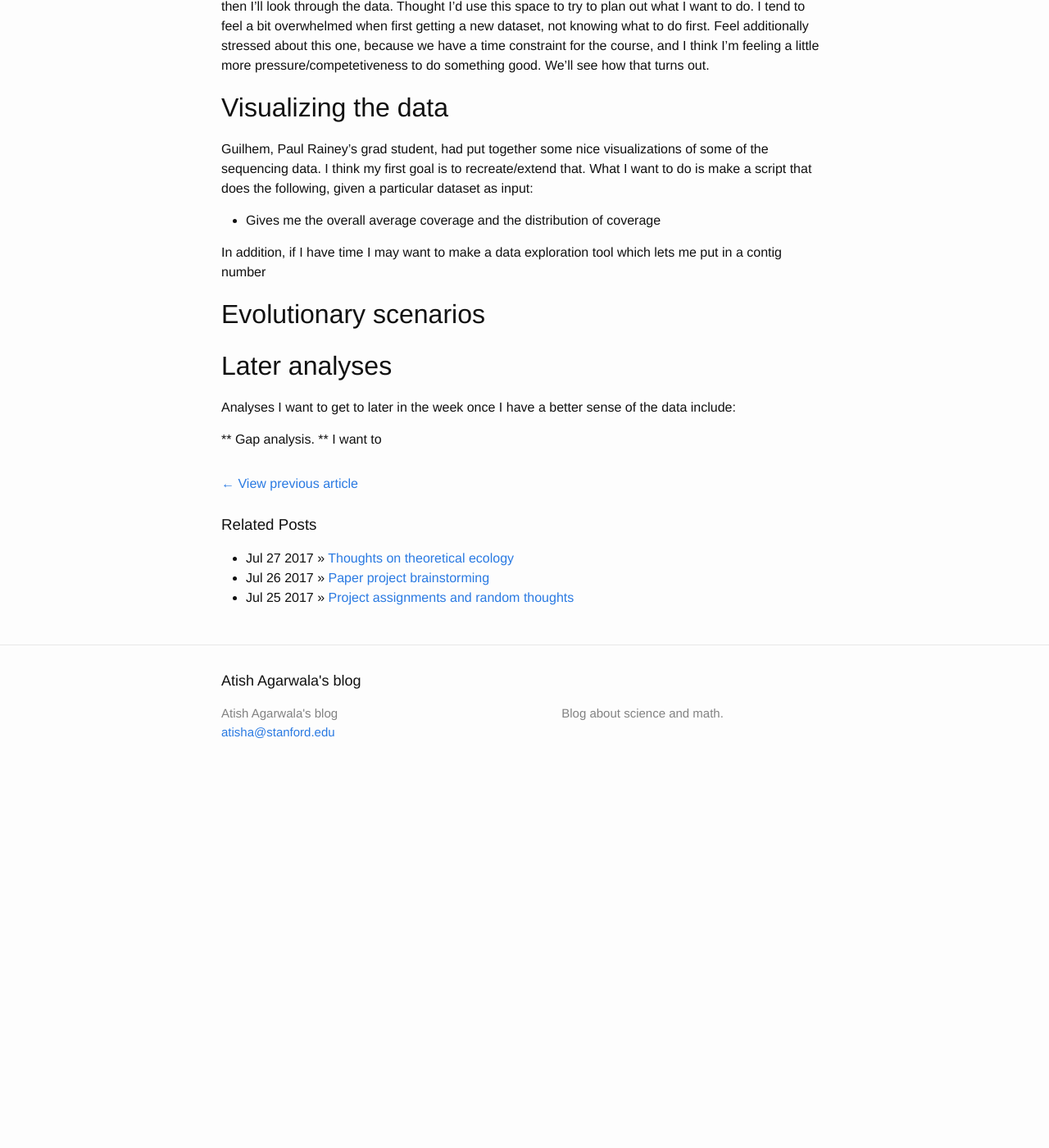
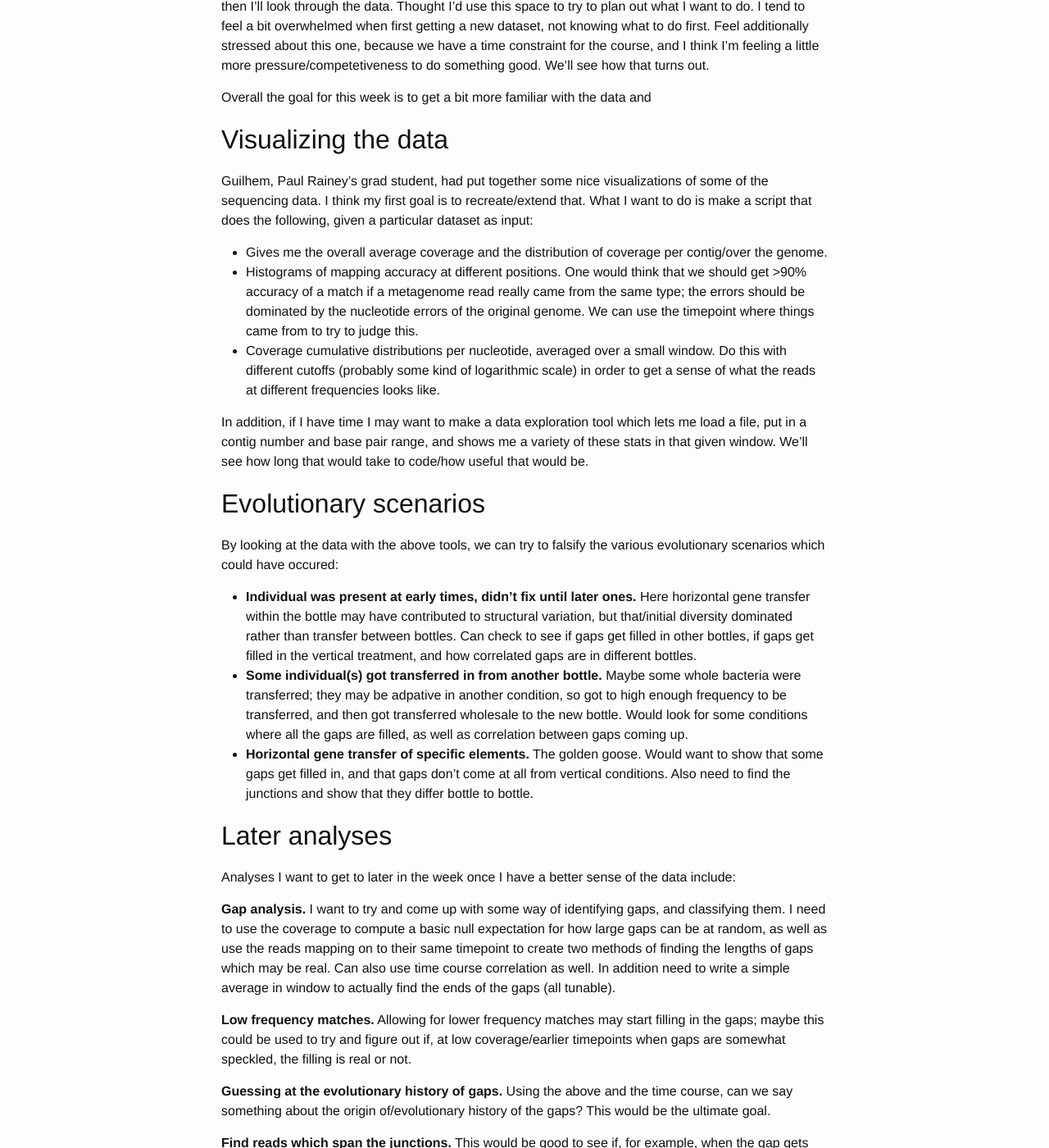
Before and after one commit to atishagarwala/atishagarwala.github.io, a Jekyll site: the page built from _posts/2017-07-30-KITP-week-2.markdown, in a window 1280 px wide and 1400 px high, scrolled down 291 px. Shown: the whole window at 82% size. Built offline with Jekyll 4.4.1, drawn with Linux system fonts in a browser that asks for light colours; comment, search, counter and statistics services are not loaded; before the commit the page ends 1255 px from its top, so only the background shows below that; some of the changed text lies outside the part shown.

Commit message:
Update 2017-07-30-KITP-week-2.markdown

```diff
--- a/_posts/2017-07-30-KITP-week-2.markdown
+++ b/_posts/2017-07-30-KITP-week-2.markdown
@@ -9,24 +9,64 @@ comments: true
 Had a great Sunday, biked to Santa Barbara with Michael and a few others from the course. Got some delicious tacos, and some
 nice ice cream too. Ended with barbeque and ping pong. Not a bad day off.
 
-Second week is about to start. We'll do some DNA extraction and sequencing later in the week, but until then I'll look through
-the data. Thought I'd use this space to try to plan out what I want to do. I tend to feel a bit overwhelmed when first getting
+Second week is about to start. We'll do some DNA extraction and sequencing later in the week, but until then I'll look
+through
+the data. Thought I'd use this space to try to plan out what I want to do. I tend to feel a bit overwhelmed when first
+getting
 a new dataset, not knowing what to do first. Feel additionally stressed about this one, because we have a time constraint for
-the course, and I think I'm feeling a little more pressure/competetiveness to do something good. We'll see how that turns out.
+the course, and I think I'm feeling a little more pressure/competetiveness to do something good. We'll see how that turns
+out.
+
+Overall the goal for this week is to get a bit more familiar with the data and
 
 ## Visualizing the data
 
 Guilhem, Paul Rainey's grad student, had put together some nice visualizations of some of the sequencing data. I think my first
 goal is to recreate/extend that. What I want to do is make a script that does the following, given a particular dataset as
 input:
-* Gives me the overall average coverage and the distribution of coverage
+* Gives me the overall average coverage and the distribution of coverage per contig/over the genome.
+* Histograms of mapping accuracy at different positions. One would think that we should get >90% accuracy of a match
+if a metagenome read really came from the same type; the errors should be dominated by the nucleotide errors of the
+original genome. We can use the timepoint where things came from to try to judge this.
+* Coverage cumulative distributions per nucleotide, averaged over a small window. Do this with different cutoffs (probably
+some kind of logarithmic scale) in order to get a sense of what the reads at different frequencies looks like.
 
-In addition, if I have time I may want to make a data exploration tool which lets me put in a contig number
+
+In addition, if I have time I may want to make a data exploration tool which lets me load a file, put in a contig number
+and base pair range, and shows me a variety of these stats in that given window. We'll see how long that would
+take to code/how useful that would be.
 
 ## Evolutionary scenarios
+
+By looking at the data with the above tools, we can try to falsify the various evolutionary scenarios which
+could have occured:
+* **Individual was present at early times, didn't fix until later ones.** Here horizontal gene transfer within
+the bottle may have contributed to structural variation, but that/initial diversity dominated rather than
+transfer between bottles. Can check to see if gaps get filled in other bottles, if gaps get filled in the
+vertical treatment, and how correlated gaps are in different bottles.
+* **Some individual(s) got transferred in from another bottle.** Maybe some whole bacteria were transferred;
+they may be adpative in another condition, so got to high enough frequency to be transferred, and then got transferred
+wholesale to the new bottle. Would look for some conditions where all the gaps are filled, as well as correlation between
+gaps coming up.
+* **Horizontal gene transfer of specific elements.** The golden goose. Would want to show that some gaps get filled in,
+and that gaps don't come at all from vertical conditions. Also need to find the junctions and show that they differ bottle to
+bottle.
 
 ## Later analyses
 
 Analyses I want to get to later in the week once I have a better sense of the data include:
 
-** Gap analysis. ** I want to
+**Gap analysis.** I want to try and come up with some way of identifying gaps, and classifying them. I need to use the
+coverage
+to compute a basic null expectation for how large gaps can be at random, as well as use the reads mapping on to their same
+timepoint to create two methods of finding the lengths of gaps which may be real. Can also use time course correlation
+as well. In addition need to write a simple average in window to actually find the ends of the gaps (all tunable).
+
+**Low frequency matches.** Allowing for lower frequency matches may start filling in the gaps; maybe this could be used to
+try and figure out if, at low coverage/earlier timepoints when gaps are somewhat speckled, the filling is real or not.
+
+**Guessing at the evolutionary history of gaps.** Using the above and the time course, can we say something about the origin
+of/evolutionary history of the gaps? This would be the ultimate goal.
+
+**Find reads which span the junctions.** This would be good to see if, for example, when the gap gets filled in in other
+bottles whether or not it actually is incorporated in the same place, or if there are differences.
```
